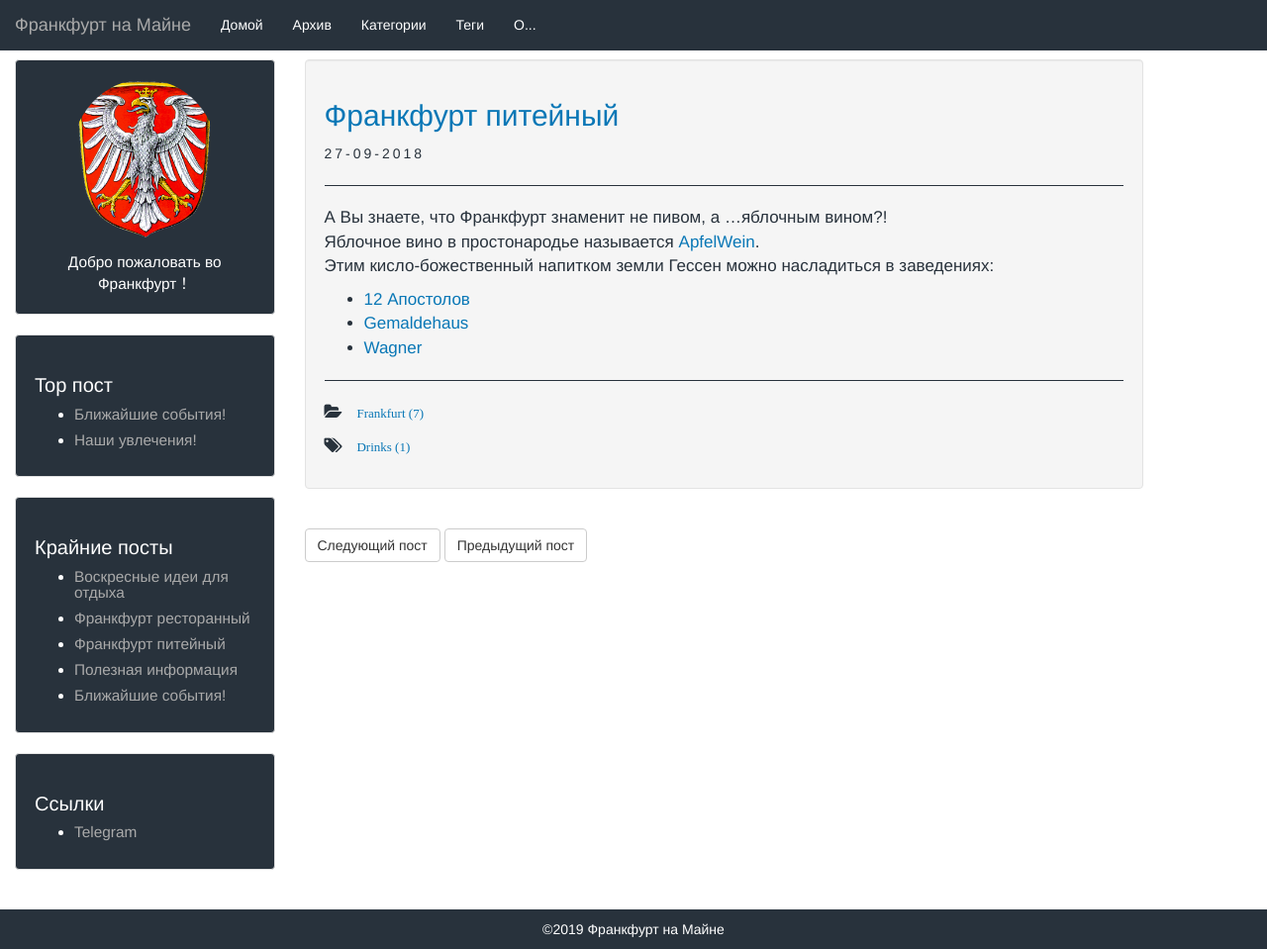
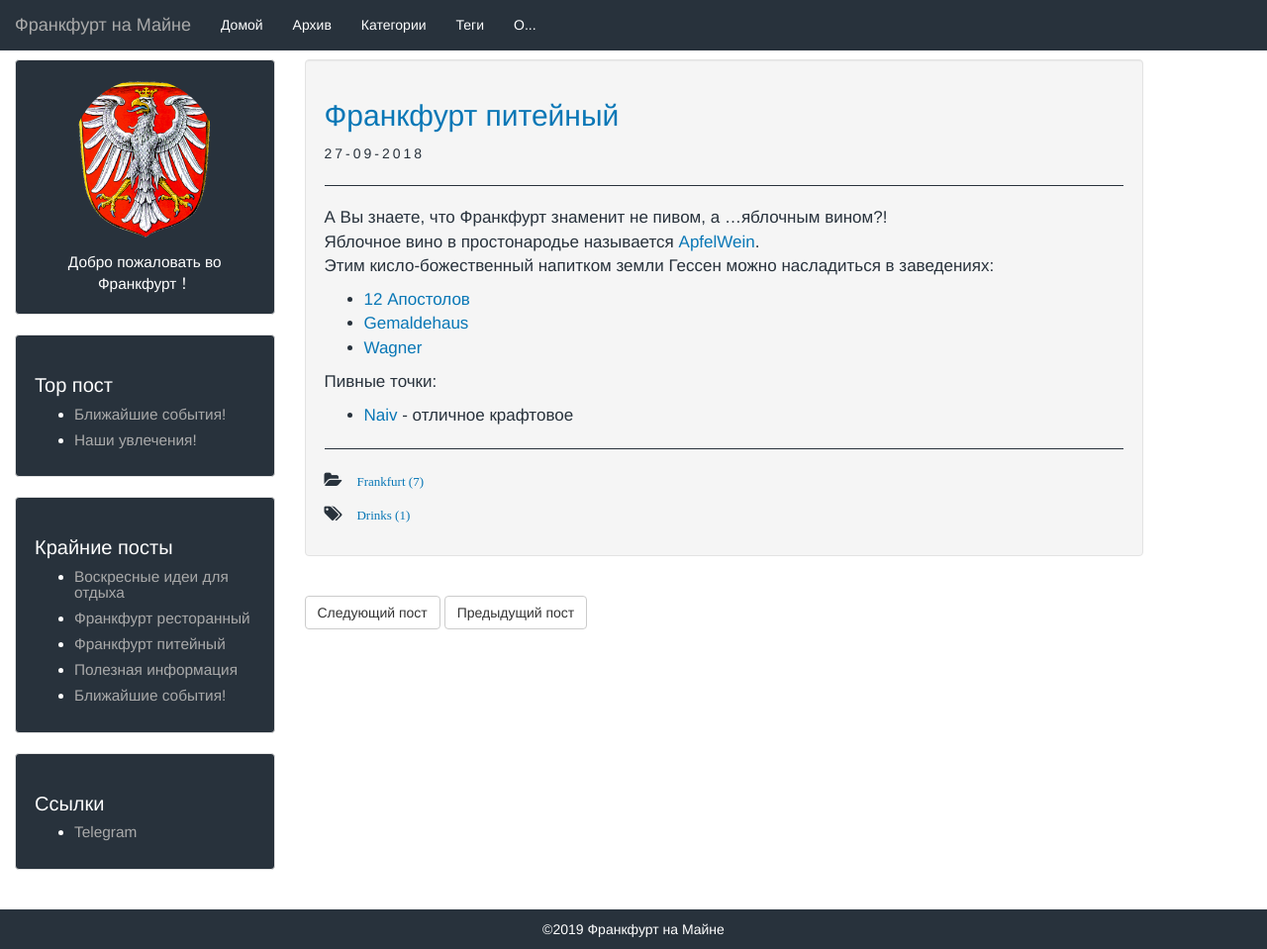
Before and after one commit to frankfurtru/frankfurt.github.io, a Jekyll site: the page built from _posts/2018-09-27-drinks.markdown, in a window 1280 px wide and 959 px high. Shown: the whole window at 99% size. Built offline with Jekyll 4.4.1, drawn with Linux system fonts in a browser that asks for light colours.

Commit message:
Update _posts/2018-09-27-drinks.markdown

```diff
--- a/_posts/2018-09-27-drinks.markdown
+++ b/_posts/2018-09-27-drinks.markdown
@@ -15,10 +15,11 @@ description: Drinks.
 * [Gemaldehaus][dr-gemalt]
 * [Wagner][dr-wagner]
 
-
-
+Пивные точки:
+* [Naiv][dr-naiv]  - отличное крафтовое
 
 [dr-wagner]: http://www.apfelwein-wagner.com/
 [dr-gemalt]: http://www.zumgemaltenhaus.de/
 [dr-apost]: http://www.12aposteln-frankfurt.de/
 [dr-apfelwein]: https://ru.wikipedia.org/wiki/%D0%AF%D0%B1%D0%BB%D0%BE%D1%87%D0%BD%D0%BE%D0%B5_%D0%B2%D0%B8%D0%BD%D0%BE
+[dr-naiv]:https://www.naiv-frankfurt.de/
```
